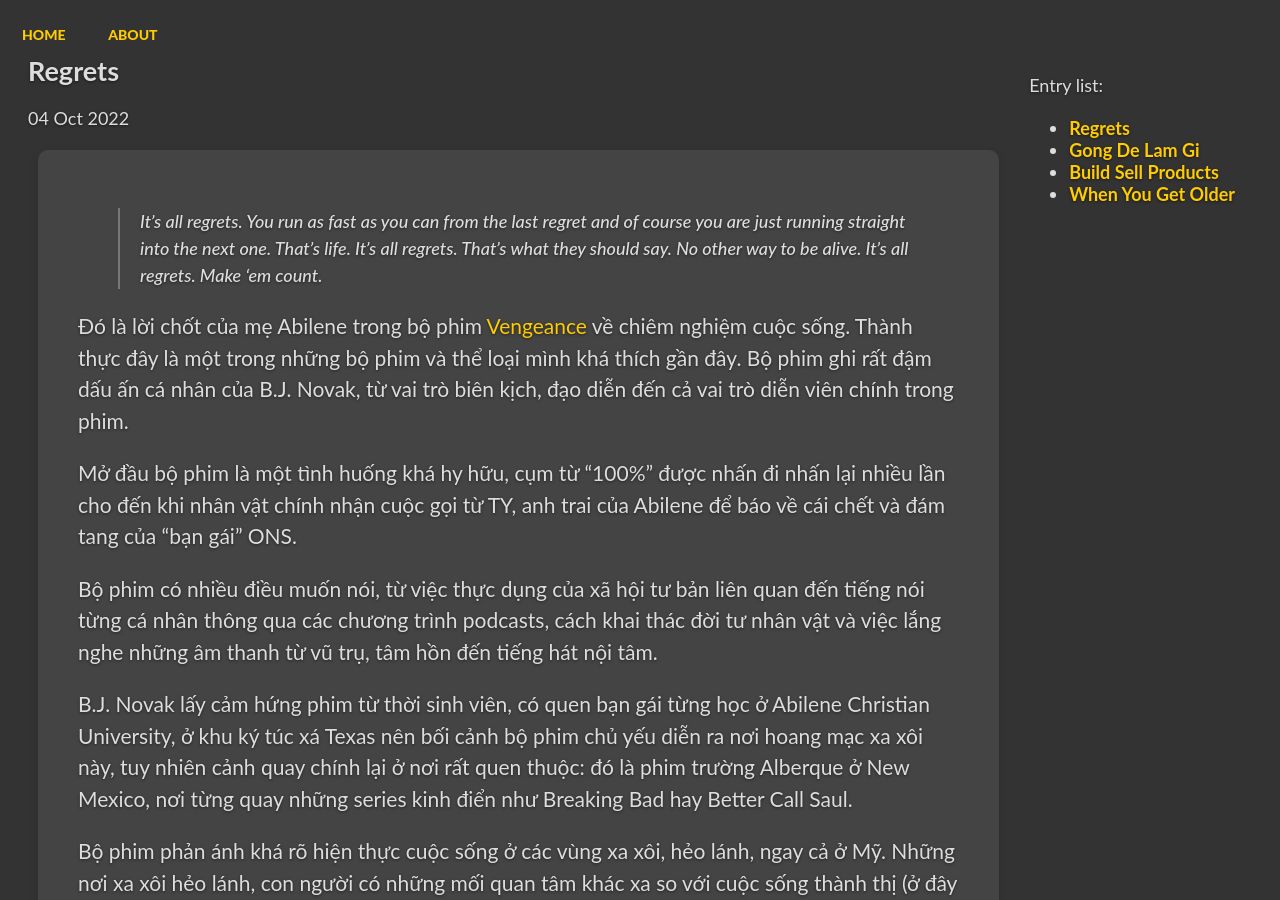
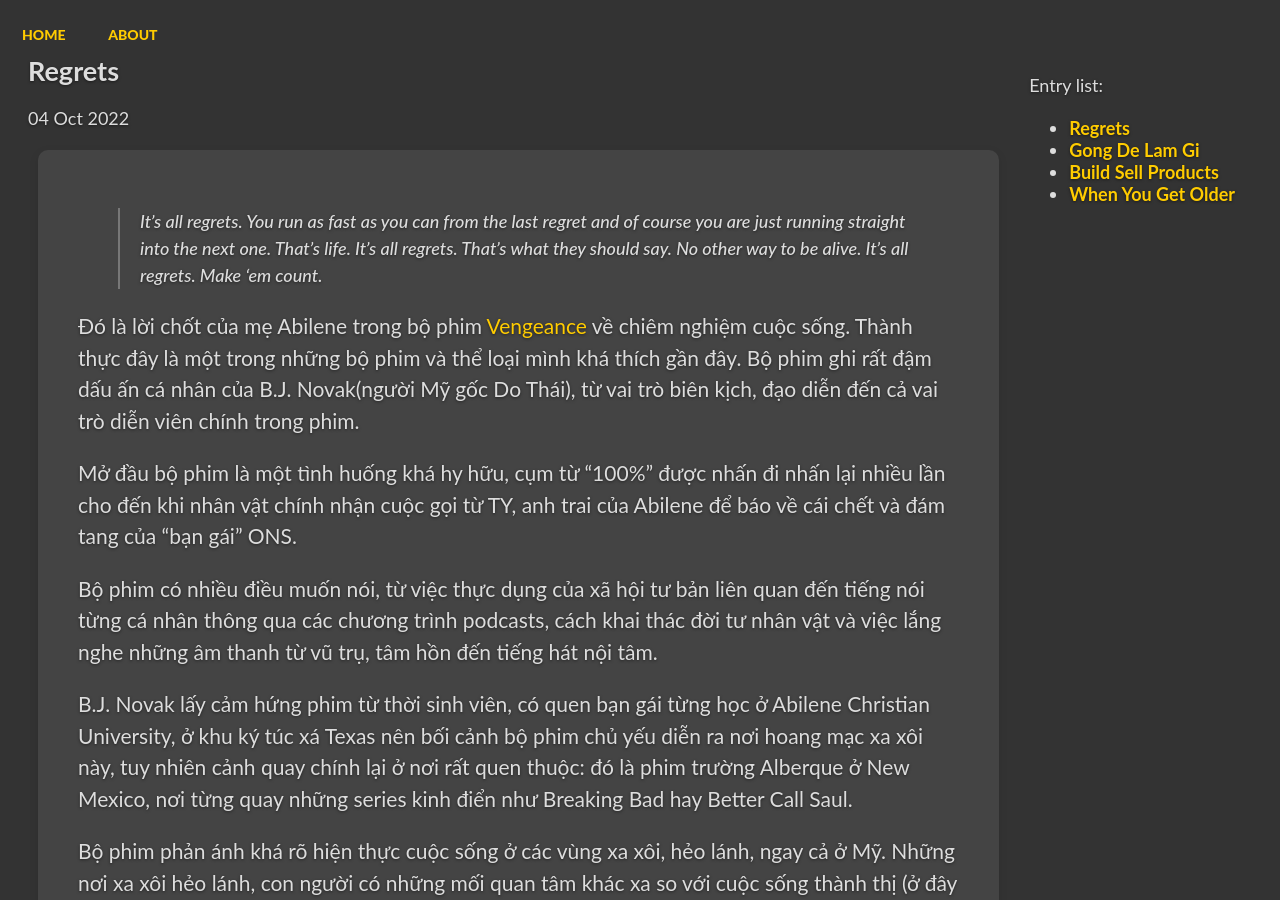
Before and after one commit to vdchuyen/chuyen-vn, a Jekyll site: the page built from _posts/2022-10-04-regrets.md, in a window 1280 px wide and 900 px high. Built offline with Jekyll 4.4.1, drawn with Linux system fonts in a browser that asks for light colours; our own code applies the rules of GitHub Pages for plain Markdown files; Markdown is read by kramdown in place of the engine named in the settings.

Commit message:
Update 2022-10-04-regrets.md

```diff
--- a/_posts/2022-10-04-regrets.md
+++ b/_posts/2022-10-04-regrets.md
@@ -1,6 +1,6 @@
  >It's all regrets. You run as fast as you can from the last regret and of course you are just running straight into the next one. That's life. It's all regrets. That's what they should say. No other way to be alive. It's all regrets. Make 'em count.
 
-Đó là lời chốt của mẹ Abilene trong bộ phim <a href="https://www.imdb.com/title/tt11976532" target="_blank">Vengeance</a> về chiêm nghiệm cuộc sống. Thành thực đây là một trong những bộ phim và thể loại mình khá thích gần đây. Bộ phim ghi rất đậm dấu ấn cá nhân của B.J. Novak, từ vai trò biên kịch, đạo diễn đến cả vai trò diễn viên chính trong phim.
+Đó là lời chốt của mẹ Abilene trong bộ phim <a href="https://www.imdb.com/title/tt11976532" target="_blank">Vengeance</a> về chiêm nghiệm cuộc sống. Thành thực đây là một trong những bộ phim và thể loại mình khá thích gần đây. Bộ phim ghi rất đậm dấu ấn cá nhân của B.J. Novak(người Mỹ gốc Do Thái), từ vai trò biên kịch, đạo diễn đến cả vai trò diễn viên chính trong phim.
 
 Mở đầu bộ phim là một tình huống khá hy hữu, cụm từ "100%" được nhấn đi nhấn lại nhiều lần cho đến khi nhân vật chính nhận cuộc gọi từ TY, anh trai của Abilene để báo về cái chết và đám tang của "bạn gái" ONS.
 
```
